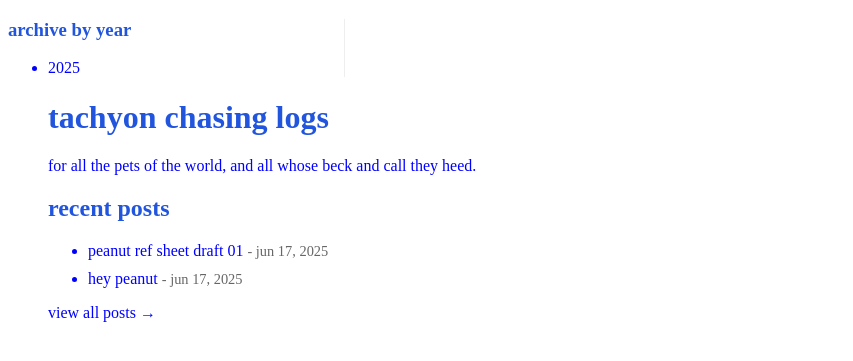
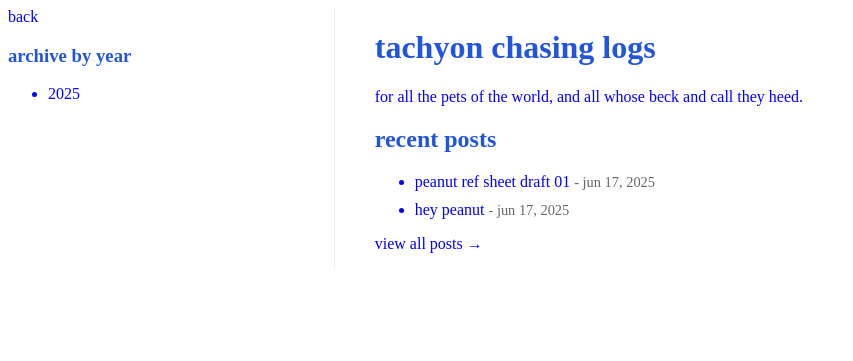
Before and after one commit to catgoesmiao/catgoesmiao.github.io, a Jekyll site: the page built from index.html, in a window 1280 px wide. Shown: the top 361 px of the page, without its empty margins (0-853 px from the left). Built offline with Jekyll 4.4.1, drawn with Linux system fonts in a browser that asks for light colours.

Commit message:
Update default.html

```diff
--- a/_layouts/default.html
+++ b/_layouts/default.html
@@ -5,7 +5,9 @@
   <link rel="stylesheet" href="/assets/css/styles.css">
 </head>
 <body>
+  <div class="container">
     <div class="sidebar">
+      <a href="javascript:history.back()" class="back-button">back</a> <!-- Added here -->
       <h3>archive by year</h3>
       <ul>
         {% assign years = "" | split: "," %}
```
Lines whose indentation alone changed are shown as unchanged.
